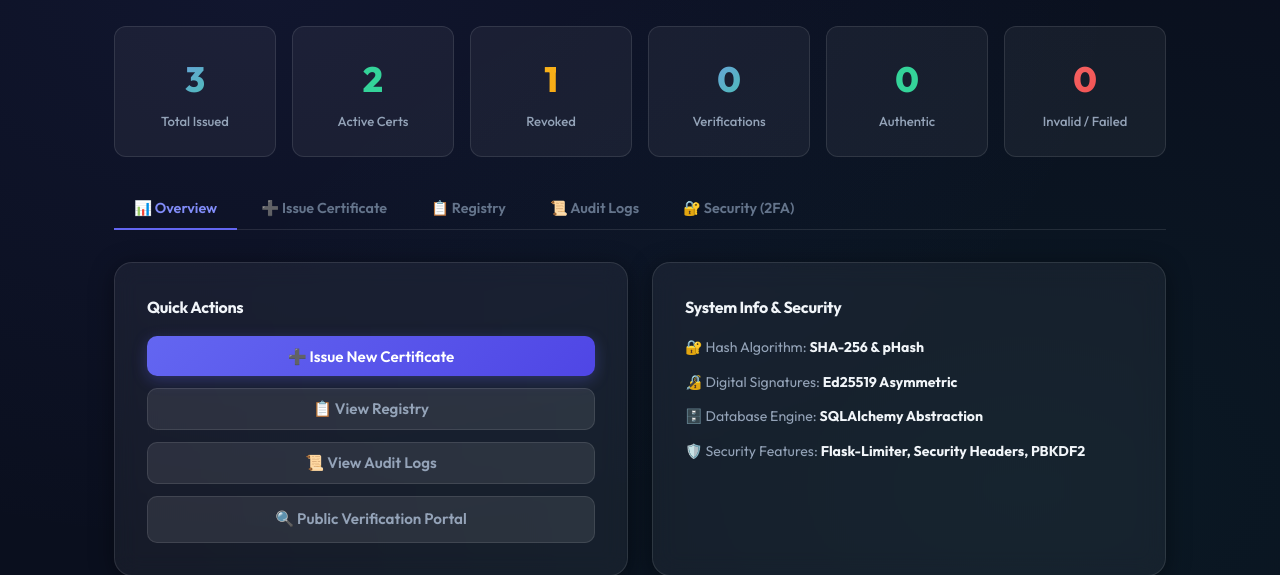
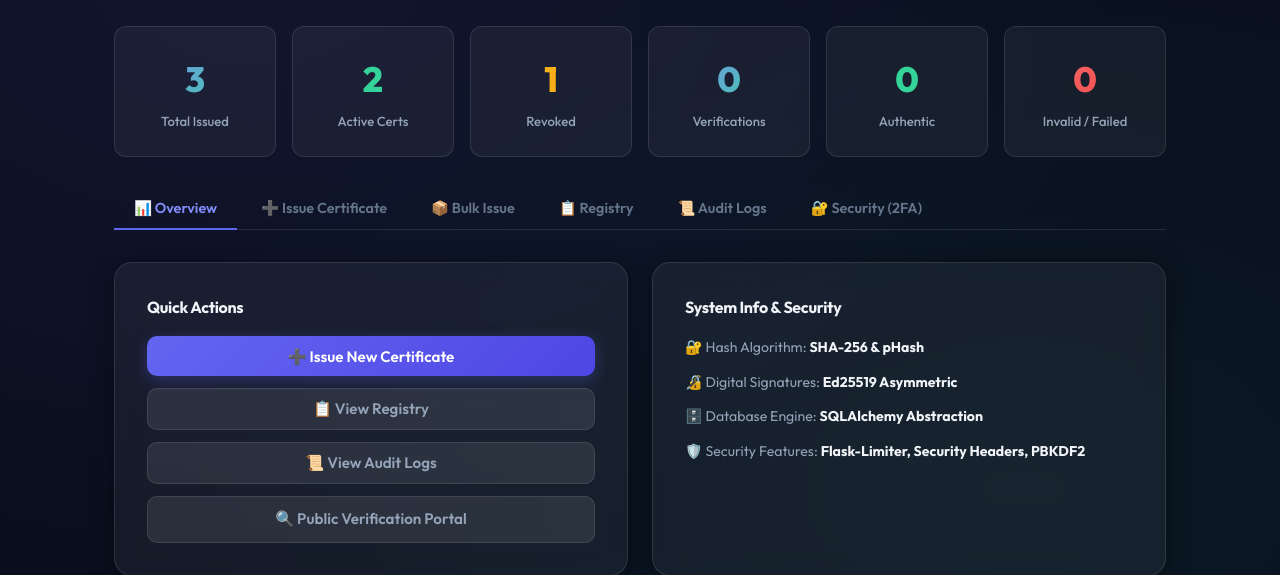
Before and after one commit to ranjithbrs/CertValid, a Flask app: page /admin/dashboard in a window 1280 px wide. Shown: the part 189-764 px from the top of the page. Run offline with Flask 3, Linux system fonts and the light colour scheme; the visitor is signed in with stand-in values (Sample User, id 1); data comes from the database, SQL or seed files in the repository; data that the repository does not hold is empty.

Commit message:
feat(issuance): Add Bulk Certificate Issuance via CSV upload with batch ZIP packaging

```diff
--- a/app.py
+++ b/app.py
@@ -8,6 +8,7 @@ import os
 import io
 import uuid
 import csv
+import zipfile
 import hashlib
 from datetime import datetime, timedelta
 from functools import wraps
@@ -813,6 +814,96 @@ def admin_issue():
     return redirect(url_for('admin_dashboard') + '?tab=registry')
 
 
+@app.route('/admin/sample-csv')
+@login_required
+def admin_sample_csv():
+    """Download sample CSV template for bulk certificate issuance."""
+    sample_content = (
+        "student_name,course_name,issue_date,issuer_name\n"
+        "Aarav Patel,Full Stack Web Development,2026-09-17,CertValid University\n"
+        "Ananya Roy,Data Science & Machine Learning,2026-09-17,CertValid Institute\n"
+        "Vikram Singh,Cybersecurity Fundamentals,2026-09-17,CertValid Academy\n"
+    )
+    response = make_response(sample_content)
+    response.headers["Content-Disposition"] = "attachment; filename=sample_bulk_certificates.csv"
+    response.headers["Content-Type"] = "text/csv"
+    return response
+
+
+@app.route('/admin/issue/bulk', methods=['POST'])
+@role_required('superadmin', 'issuer')
+def admin_issue_bulk():
+    """Process bulk certificate issuance from CSV file upload and return ZIP archive."""
+    if 'csv_file' not in request.files or request.files['csv_file'].filename == '':
+        flash('No CSV file selected for bulk issuance.', 'error')
+        return redirect(url_for('admin_dashboard') + '?tab=bulk')
+
+    file = request.files['csv_file']
+    if not file.filename.lower().endswith('.csv'):
+        flash('Invalid file type. Please upload a .csv file.', 'error')
+        return redirect(url_for('admin_dashboard') + '?tab=bulk')
+
+    try:
+        stream = io.StringIO(file.read().decode('utf-8-sig'), newline=None)
+        reader = csv.DictReader(stream)
+
+        required_cols = {'student_name', 'course_name', 'issue_date', 'issuer_name'}
+        if not reader.fieldnames or not required_cols.issubset(set(name.strip().lower() for name in reader.fieldnames)):
+            flash('CSV missing required headers: student_name, course_name, issue_date, issuer_name', 'error')
+            return redirect(url_for('admin_dashboard') + '?tab=bulk')
+
+        issued_certs = []
+        zip_buffer = io.BytesIO()
+
+        with zipfile.ZipFile(zip_buffer, 'w', zipfile.ZIP_DEFLATED) as zip_file:
+            for row in reader:
+                row_clean = {k.strip().lower(): v.strip() for k, v in row.items() if k}
+                s_name = row_clean.get('student_name', '')
+                c_name = row_clean.get('course_name', '')
+                i_date = row_clean.get('issue_date', '')
+                i_name = row_clean.get('issuer_name', '')
+
+                if not all([s_name, c_name, i_date, i_name]):
+                    continue
+
+                seed = f'{s_name}|{c_name}|{i_date}|{i_name}|{uuid.uuid4()}'
+                file_hash = hashlib.sha256(seed.encode()).hexdigest()
+                cert_id = db.add_certificate(s_name, c_name, i_date, i_name, file_hash)
+
+                cert_data = {
+                    'student_name': s_name,
+                    'course_name':  c_name,
+                    'issue_date':   i_date,
+                    'issuer_name':  i_name,
+                    'file_hash':    file_hash
+                }
+                rel_path = generate_certificate_image(cert_data, cert_id)
+                full_path = os.path.join(os.path.dirname(__file__), 'static', rel_path)
+
+                if os.path.exists(full_path):
+                    zip_file.write(full_path, arcname=f"Certificate_{cert_id}_{s_name.replace(' ', '_')}.png")
+                issued_certs.append(cert_id)
+
+        if not issued_certs:
+            flash('No valid rows processed from CSV.', 'warning')
+            return redirect(url_for('admin_dashboard') + '?tab=bulk')
+
+        zip_buffer.seek(0)
+        today_str = datetime.now().strftime('%Y%m%d_%H%M%S')
+        filename = f"CertValid_Bulk_Certificates_{today_str}.zip"
+
+        flash(f'Successfully issued {len(issued_certs)} certificates! Downloading ZIP archive...', 'success')
+        response = make_response(zip_buffer.getvalue())
+        response.headers["Content-Disposition"] = f"attachment; filename={filename}"
+        response.headers["Content-Type"] = "application/zip"
+        return response
+
+    except Exception as e:
+        app.logger.error(f'Bulk issuance failed: {e}')
+        flash('Failed to process bulk issuance CSV file.', 'error')
+        return redirect(url_for('admin_dashboard') + '?tab=bulk')
+
+
 @app.route('/admin/revoke/<cert_id>', methods=['POST'])
 @role_required('superadmin')
 def admin_revoke(cert_id):
--- a/templates/admin.html
+++ b/templates/admin.html
@@ -144,6 +144,7 @@
       <button class="admin-tab active" id="tab-overview-btn"  onclick="showTab('overview')">📊 Overview</button>
       {% if admin_role != 'auditor' %}
         <button class="admin-tab" id="tab-issue-btn"    onclick="showTab('issue')">➕ Issue Certificate</button>
+        <button class="admin-tab" id="tab-bulk-btn"     onclick="showTab('bulk')">📦 Bulk Issue</button>
       {% endif %}
       <button class="admin-tab" id="tab-registry-btn" onclick="showTab('registry')">📋 Registry</button>
       <button class="admin-tab" id="tab-logs-btn"     onclick="showTab('logs')">📜 Audit Logs</button>
@@ -211,6 +212,40 @@
         <p style="font-size:.8rem; color:var(--text-dim); margin-top:1rem; text-align:center;">
           A unique Certificate ID, SHA-256 hash, pHash, and Ed25519 signature will be generated automatically.
         </p>
+      </div>
+    {% endif %}
+
+    <!-- ── Bulk Issue Tab ── -->
+    {% if admin_role != 'auditor' %}
+    <div class="admin-tab-pane" id="tab-bulk" style="display:none;">
+      <div class="card" style="max-width:680px; margin:0 auto;">
+        <h3 style="margin-bottom:.5rem; font-size:1.1rem; display:flex; align-items:center; gap:.5rem;">
+          📦 Bulk Certificate Issuance via CSV
+        </h3>
+        <p style="color:var(--text-muted); font-size:.88rem; margin-bottom:1.5rem;">
+          Upload a CSV file containing multiple student entries to issue signed certificates in batch. All generated certificate PNG images will be bundled into a downloadable ZIP archive.
+        </p>
+
+        <div style="background:var(--bg-card); border:1px solid var(--border-color); border-radius:8px; padding:1.25rem; margin-bottom:1.5rem;">
+          <h4 style="font-size:.9rem; color:var(--accent-gold); margin-bottom:.5rem;">CSV Column Header Requirements</h4>
+          <p style="font-size:.82rem; color:var(--text-muted); margin-bottom:1rem;">
+            Your CSV file must include these exact column headers in the first row:
+          </p>
+          <code style="display:block; background:rgba(0,0,0,0.3); padding:8px 12px; border-radius:6px; font-size:.85rem; color:var(--text-light); font-family:monospace; margin-bottom:1rem;">
+            student_name,course_name,issue_date,issuer_name
+          </code>
+          <a href="{{ url_for('admin_sample_csv') }}" class="btn btn-ghost btn-sm">📥 Download Sample CSV Template</a>
+        </div>
+
+        <form method="POST" action="{{ url_for('admin_issue_bulk') }}" enctype="multipart/form-data">
+          <div class="form-group">
+            <label class="form-label" for="csv_file">Select Batch CSV File</label>
+            <input type="file" id="csv_file" name="csv_file" class="form-control" accept=".csv" required>
+          </div>
+          <button type="submit" class="btn btn-primary btn-full btn-lg" style="margin-top:.5rem;">
+            🚀 Issue Bulk Certificates & Download ZIP
+          </button>
+        </form>
       </div>
     </div>
     {% endif %}
```
